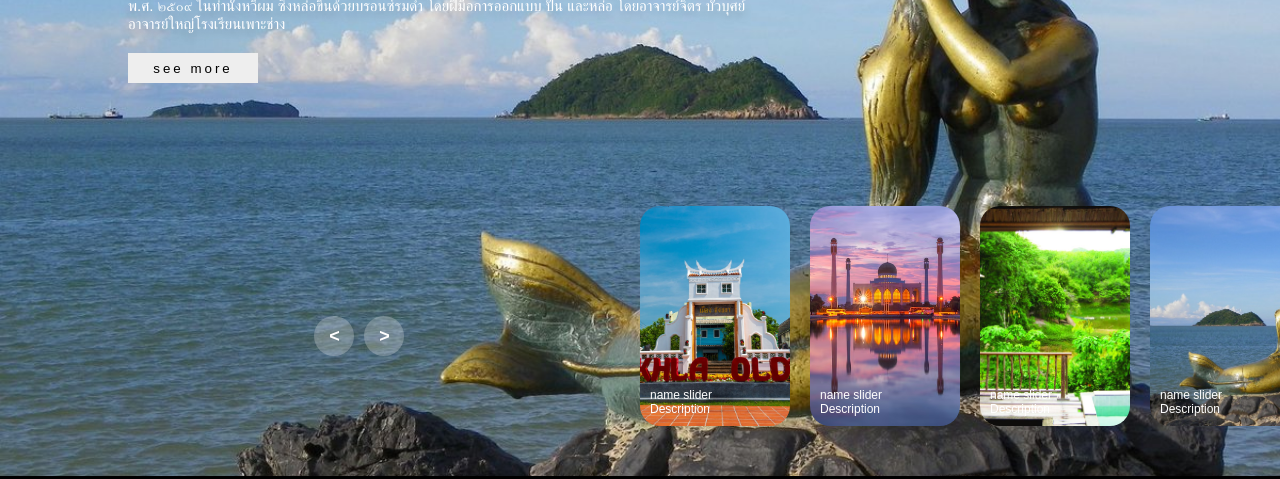
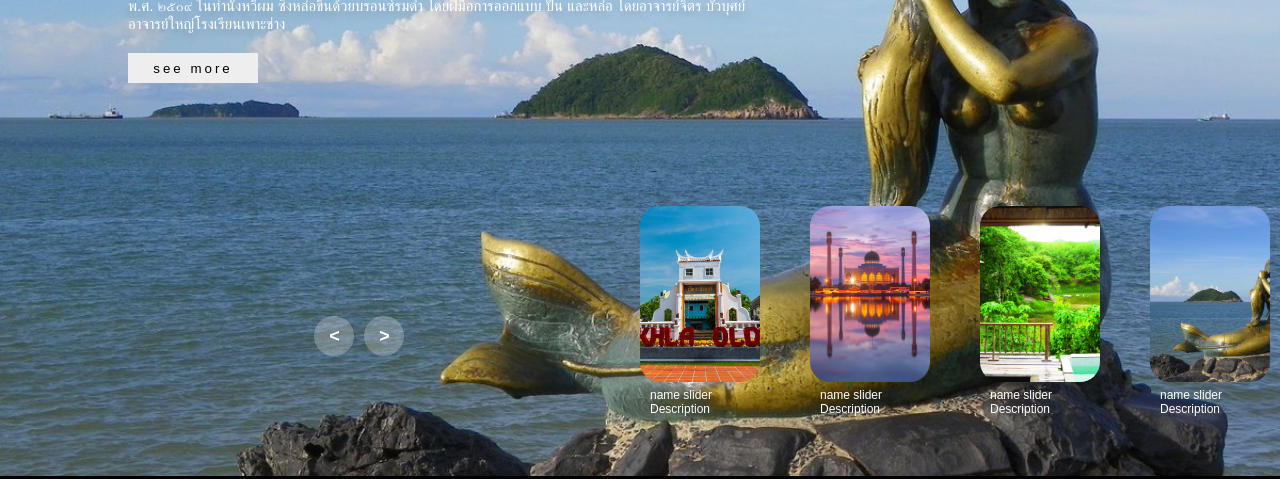
Before and after one commit to pimmada1850/songkhla, a plain HTML site: page index.html in a window 1280 px wide. Shown: the part 324-803 px from the top of the page. Drawn offline with Linux system fonts and the light colour scheme; a web font is replaced by a local one.

Commit message:
Update style.css

```diff
--- a/style.css
+++ b/style.css
@@ -25,7 +25,7 @@ header a{
     margin-right: 40px; }
     /*carousel*/
 .carousel{
-width: 100vw;
+width: 100%;
 height: 100vh;
 overflow: hidden;
 margin-top: -50px;
@@ -107,8 +107,8 @@ margin-top: -50px;
     position: relative;
 }
 .thumbnail .item img{
-    width: 100%;
-    height: 100%;
+    width: 80%;
+    height: 80%;
     object-fit: cover;
     border-radius: 20px;
 }
@@ -290,7 +290,19 @@ to{
     .carousel .list .item .content{
         padding-right: 0;
     }
+    .carousel .list .item .topic{
+white-space: normal;
+    }
     .carousel .list .item .content .title{
         font-size: 30px;
     }
 }
+ html, body{
+    width: 100%;
+    overflow-x: hidden !important;
+    margin: 0;
+    padding: 0;
+ }
+ *{
+    box-sizing: border-box;
+ }
```
